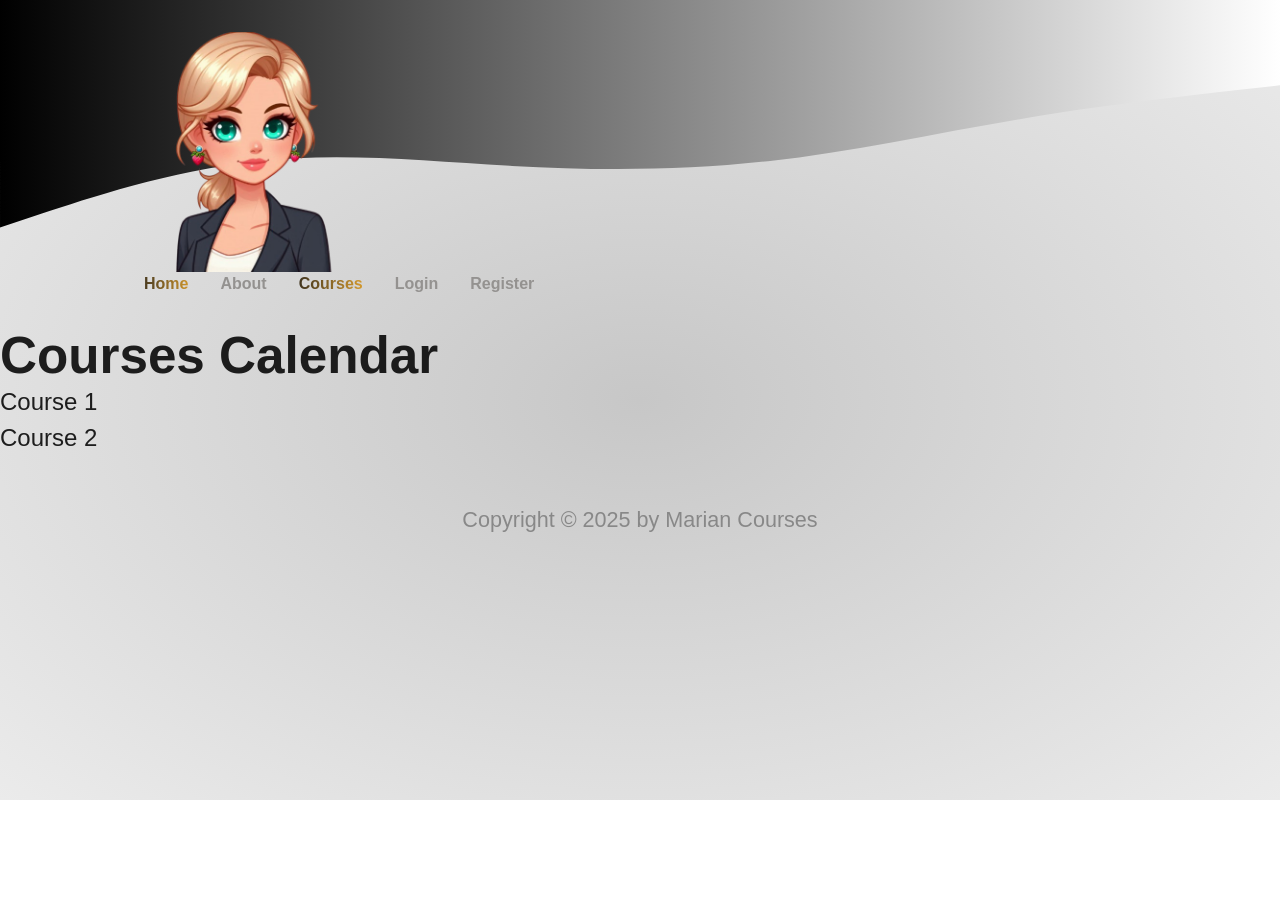
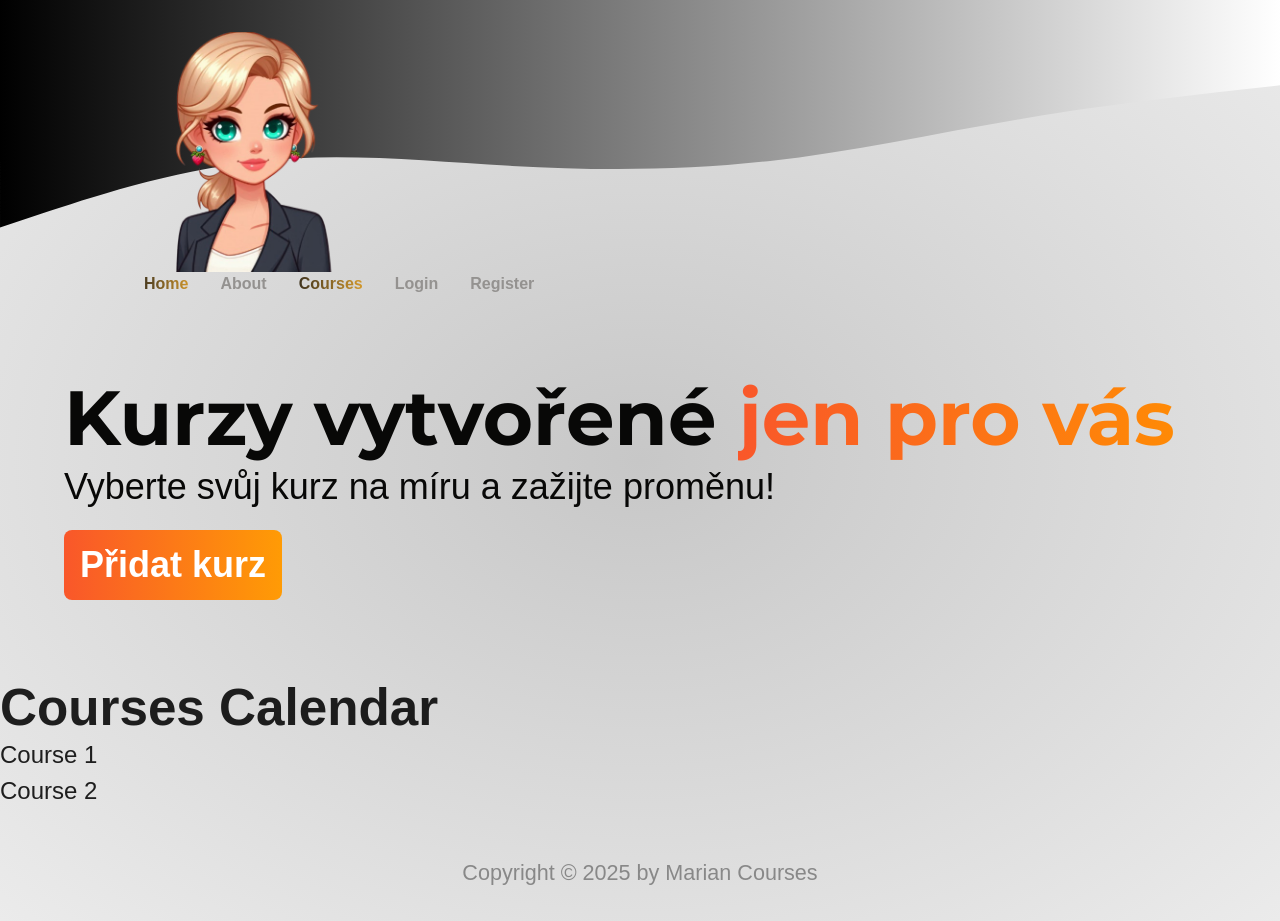
Before and after one commit to tehacko/marian-courses-website-legacy-nextjs, a Next.js app: page /courses in a window 1280 px wide. Before the commit the page ends 800 px from the top, so only its background shows below. Built offline with nearby package versions, Linux system fonts and the light colour scheme.

Commit message:
courses page in progress

```diff
--- a/app/courses/page.js
+++ b/app/courses/page.js
@@ -1,8 +1,23 @@
 import Link from "next/link";
+import classes from "./page.module.css";
+import CoursesGrid from "@/components/Courses/CoursesGrid";
 
-export default function EventsPage(){
+export default function CoursesPage(){
     return (
-        <main>
+        <>
+            <header className={classes.header}>
+                <h1>Kurzy vytvořené {''}
+                    <span className={classes.highlight}>jen pro vás</span>
+                </h1>
+                                <p>
+                    Vyberte svůj kurz na míru a zažijte proměnu!
+                </p>
+                <p className={classes.cta}>
+                    <Link href="/courses/create">Přidat kurz</Link>
+                </p>
+            </header>
+            <main className={classes.main}>
+                <CoursesGrid courses={[]}/>
                 <h1>Courses Calendar</h1>
                 <p>
                     <Link href="/courses/course-1" className="hover:underline">Course 1</Link>
@@ -11,5 +26,6 @@ export default function EventsPage(){
                     <Link href="/courses/course-2" className="hover:underline">Course 2</Link>
                 </p>
         </main>
+        </>
     );
 }
--- /dev/null
+++ b/app/courses/page.module.css
@@ -0,0 +1,51 @@
+.header {
+  gap: 3rem;
+  margin: 3rem auto 5rem auto;
+  width: 90%;
+  max-width: 75rem;
+  color: #080807;
+  font-size: 1.5rem;
+}
+
+.header h1 {
+  font-family: 'Montserrat', sans-serif;
+}
+
+.highlight {
+  background: linear-gradient(90deg, #f9572a, #ff8a05);
+  background-clip: text;
+  -webkit-background-clip: text;
+  -webkit-text-fill-color: transparent;
+}
+
+.header p {
+  margin: 0;
+}
+
+.cta a {
+  display: inline-block;
+  margin-top: 1rem;
+  padding: 0.5rem 1rem;
+  border-radius: 0.5rem;
+  background: linear-gradient(90deg, #f9572a, #ff9b05);
+  color: #ffffff;
+  font-weight: bold;
+  text-decoration: none;
+}
+
+.loading {
+  text-align: center;
+  animation: loading 1.2s ease-in-out infinite;
+}
+
+@keyframes loading {
+  0% {
+    color: #e9e9e9;
+  }
+  50% {
+    color: #b89b84;
+  }
+  100% {
+    color: #e9e9e9;
+  }
+}
--- /dev/null
+++ b/components/Courses/CourseItem.js
@@ -0,0 +1,30 @@
+import Link from 'next/link';
+import Image from 'next/image';
+
+import classes from './CourseItem.module.css';
+
+export default function CourseItem({ title, slug, image, summary, lecturer }) {
+    return (
+      <article className={classes.course}>
+        <header>
+          <div className={classes.image}>
+            <Image
+              src={`https://maxschwarzmueller-nextjs-demo-users-image.s3.amazonaws.com/${image}`}
+              alt={title}
+              fill
+            />
+          </div>
+          <div className={classes.headerText}>
+            <h2>{title}</h2>
+            <p>by {lecturer}</p>
+          </div>
+        </header>
+        <div className={classes.content}>
+          <p className={classes.summary}>{summary}</p>
+          <div className={classes.actions}>
+            <Link href={`/courses/${slug}`}>View Details</Link>
+          </div>
+        </div>
+      </article>
+    );
+  }
--- /dev/null
+++ b/components/Courses/CourseItem.module.css
@@ -0,0 +1,75 @@
+.meal {
+  display: flex;
+  flex-direction: column;
+  justify-content: space-between;
+  height: 100%;
+  border-radius: 4px;
+  box-shadow: 0 0 12px rgba(0, 0, 0, 0.3);
+  overflow: hidden;
+  transition: all 0.3s ease-in-out;
+  color: #ddd6cb;
+  background: linear-gradient(90deg, #2c1e19, #25200f);
+}
+
+.headerText {
+  padding: 0.5rem 1rem 0 1rem;
+}
+
+.headerText h2 {
+  margin: 0;
+  font-size: 1.5rem;
+  font-family: 'Montserrat', sans-serif;
+}
+
+.headerText p {
+  font-size: 0.75rem;
+  color: #cfa69b;
+  font-style: italic;
+}
+
+.meal h2,
+.meal p {
+  margin: 0;
+}
+
+.image {
+  position: relative;
+  height: 15rem;
+}
+
+.meal img {
+  object-fit: cover;
+}
+
+.content {
+  display: flex;
+  flex-direction: column;
+  justify-content: space-between;
+  height: 100%;
+}
+
+.summary {
+  padding: 1rem 1rem 0 1rem;
+}
+
+.actions {
+  padding: 1rem;
+  text-align: right;
+}
+
+.actions a {
+  display: inline-block;
+  margin-top: 1rem;
+  padding: 0.5rem 1rem;
+  border-radius: 0.5rem;
+  background: linear-gradient(90deg, #f9572a, #ff9b05);
+  color: #ffffff;
+  font-weight: bold;
+  text-decoration: none;
+}
+
+.actions a:hover,
+.actions a:active {
+  background: linear-gradient(90deg, #fd4715, #f9b241);
+  box-shadow: 0 0 12px rgba(242, 100, 18, 0.8);
+}
--- /dev/null
+++ b/components/Courses/CoursesGrid.js
@@ -0,0 +1,14 @@
+import CourseItem from './CourseItem';
+import classes from './CoursesGrid.module.css';
+
+export default function CoursesGrid({courses}) {
+    return (
+        <ul className={classes.courses}>
+            {courses.map(course => (
+                <li key={course.id}>
+                    <CourseItem {...course} />
+                </li>
+            ))}
+        </ul>
+    );
+}
--- /dev/null
+++ b/components/Courses/CoursesGrid.module.css
@@ -0,0 +1,10 @@
+.meals {
+  width: 90%;
+  max-width: 90rem;
+  display: grid;
+  grid-template-columns: repeat(auto-fill, minmax(20rem, 1fr));
+  grid-gap: 5rem;
+  margin: 2rem auto;
+  list-style: none;
+  padding: 0;
+}
```
Also changed, not shown: app/courses/[Courseslug]/page.js (renamed from app/courses/[slug]/page.js). Lines whose indentation alone changed are shown as unchanged.
